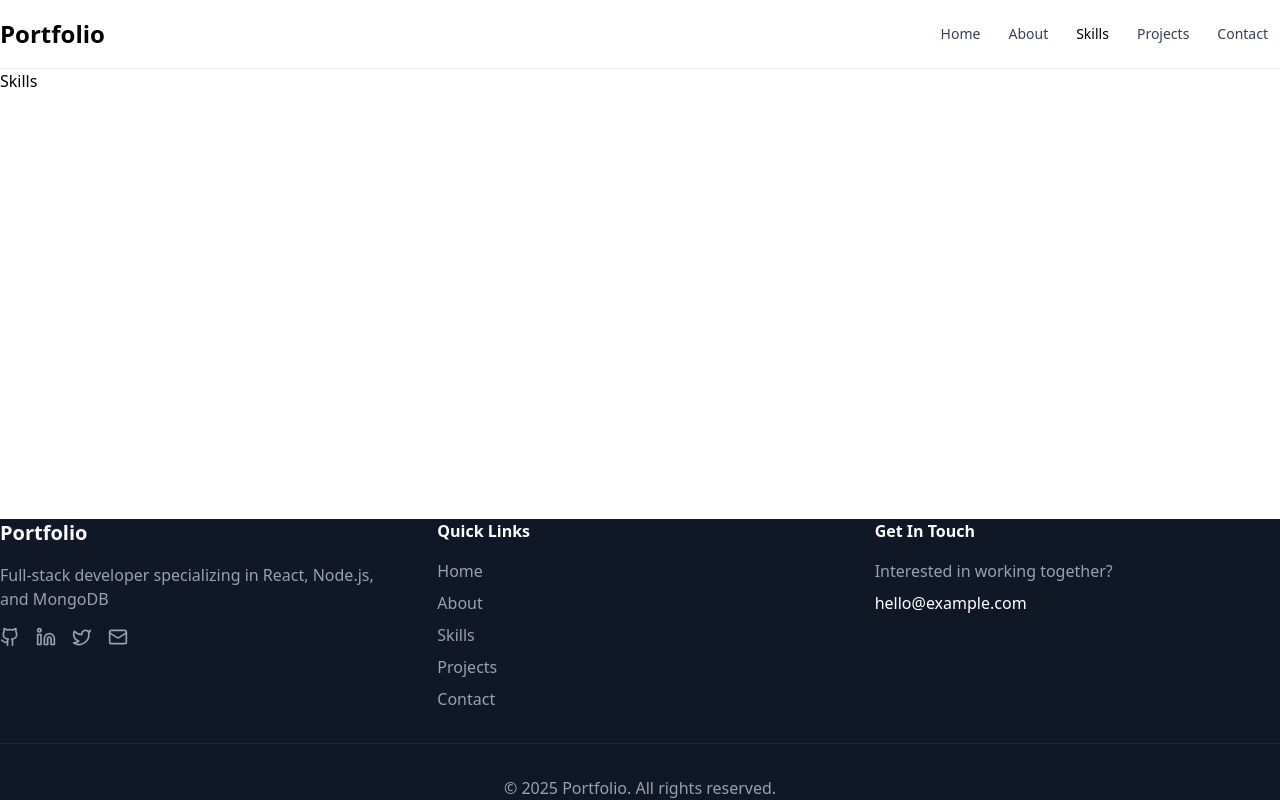
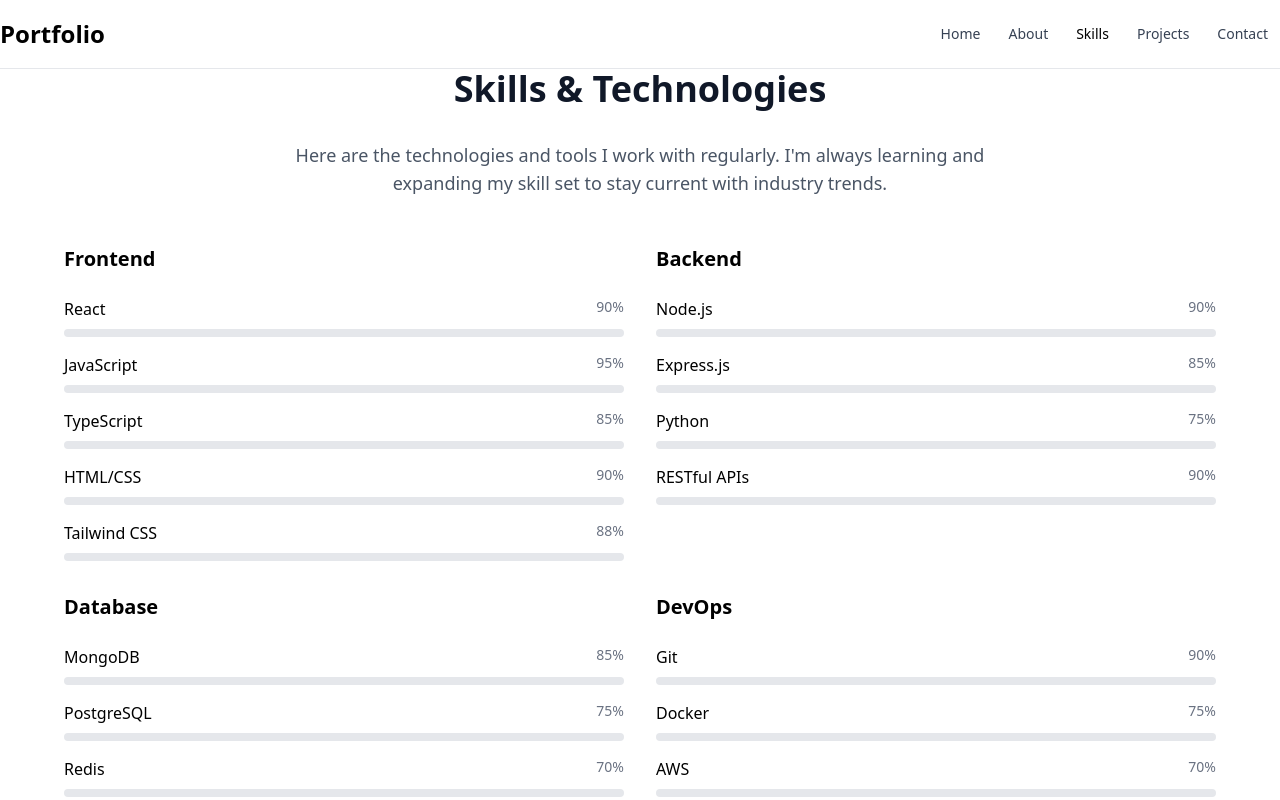
Before and after one commit to nzaman7878/mern-portfolio, a React (Vite) app in the folder client/: page /skills in a window 1280 px wide. Shown: the top 800 px of the page. Built offline with nearby package versions, Linux system fonts and the light colour scheme; no server answers.

Commit message:
build skill component

```diff
--- a/client/src/pages/Skills.jsx
+++ b/client/src/pages/Skills.jsx
@@ -1,8 +1,84 @@
-import React from 'react'
+import SEO from '../components/ui/SEO'
+import Card from '../components/ui/Card'
+import useDocumentTitle from '../hooks/useDocumentTitle'
 
 const Skills = () => {
+  useDocumentTitle('Skills')
+
+  // Placeholder data - will be replaced with API data later
+  const skillCategories = {
+    Frontend: [
+      { name: 'React', level: 90 },
+      { name: 'JavaScript', level: 95 },
+      { name: 'TypeScript', level: 85 },
+      { name: 'HTML/CSS', level: 90 },
+      { name: 'Tailwind CSS', level: 88 },
+    ],
+    Backend: [
+      { name: 'Node.js', level: 90 },
+      { name: 'Express.js', level: 85 },
+      { name: 'Python', level: 75 },
+      { name: 'RESTful APIs', level: 90 },
+    ],
+    Database: [
+      { name: 'MongoDB', level: 85 },
+      { name: 'PostgreSQL', level: 75 },
+      { name: 'Redis', level: 70 },
+    ],
+    DevOps: [
+      { name: 'Git', level: 90 },
+      { name: 'Docker', level: 75 },
+      { name: 'AWS', level: 70 },
+      { name: 'Vercel/Netlify', level: 85 },
+    ],
+  }
+
   return (
-    <div>Skills</div>
+    <>
+      <SEO
+        title="Skills"
+        description="My technical skills and proficiency levels in various technologies including React, Node.js, MongoDB, and more."
+      />
+
+      <div className="section-padding">
+        <div className="container-max">
+          <div className="max-w-6xl mx-auto">
+            <h1 className="text-4xl font-bold text-gray-900 mb-8 text-center">
+              Skills & Technologies
+            </h1>
+
+            <p className="text-lg text-gray-600 text-center mb-12 max-w-3xl mx-auto">
+              Here are the technologies and tools I work with regularly. I'm always
+              learning and expanding my skill set to stay current with industry trends.
+            </p>
+
+            <div className="grid md:grid-cols-2 gap-8">
+              {Object.entries(skillCategories).map(([category, skills]) => (
+                <Card key={category}>
+                  <h3 className="text-xl font-semibold mb-6">{category}</h3>
+                  <div className="space-y-4">
+                    {skills.map((skill) => (
+                      <div key={skill.name}>
+                        <div className="flex justify-between mb-2">
+                          <span className="font-medium">{skill.name}</span>
+                          <span className="text-sm text-gray-500">{skill.level}%</span>
+                        </div>
+                        <div className="w-full bg-gray-200 rounded-full h-2">
+                          <div
+                            className="bg-primary-600 h-2 rounded-full transition-all duration-300"
+                            style={{ width: `${skill.level}%` }}
+                          />
+                        </div>
+                      </div>
+                    ))}
+                  </div>
+                </Card>
+              ))}
+            </div>
+          </div>
+        </div>
+      </div>
+    </>
   )
 }
 
```
